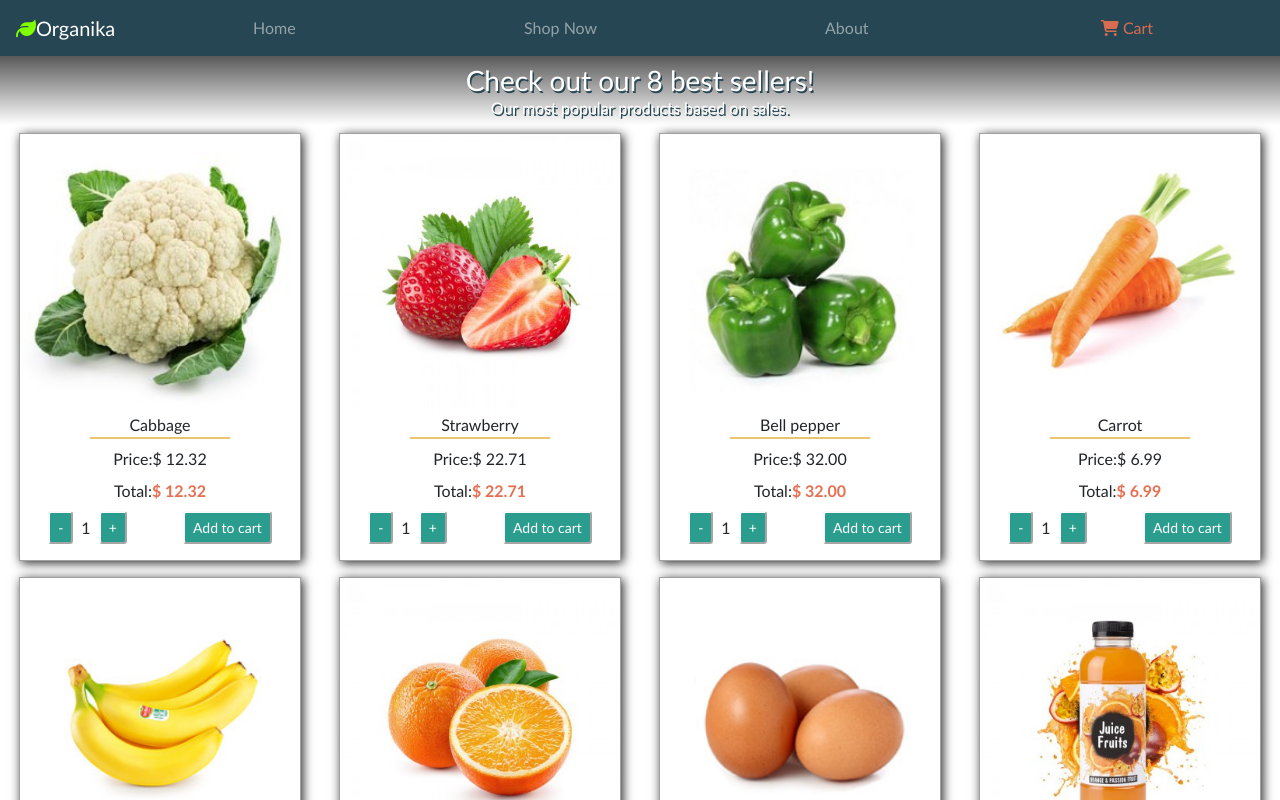
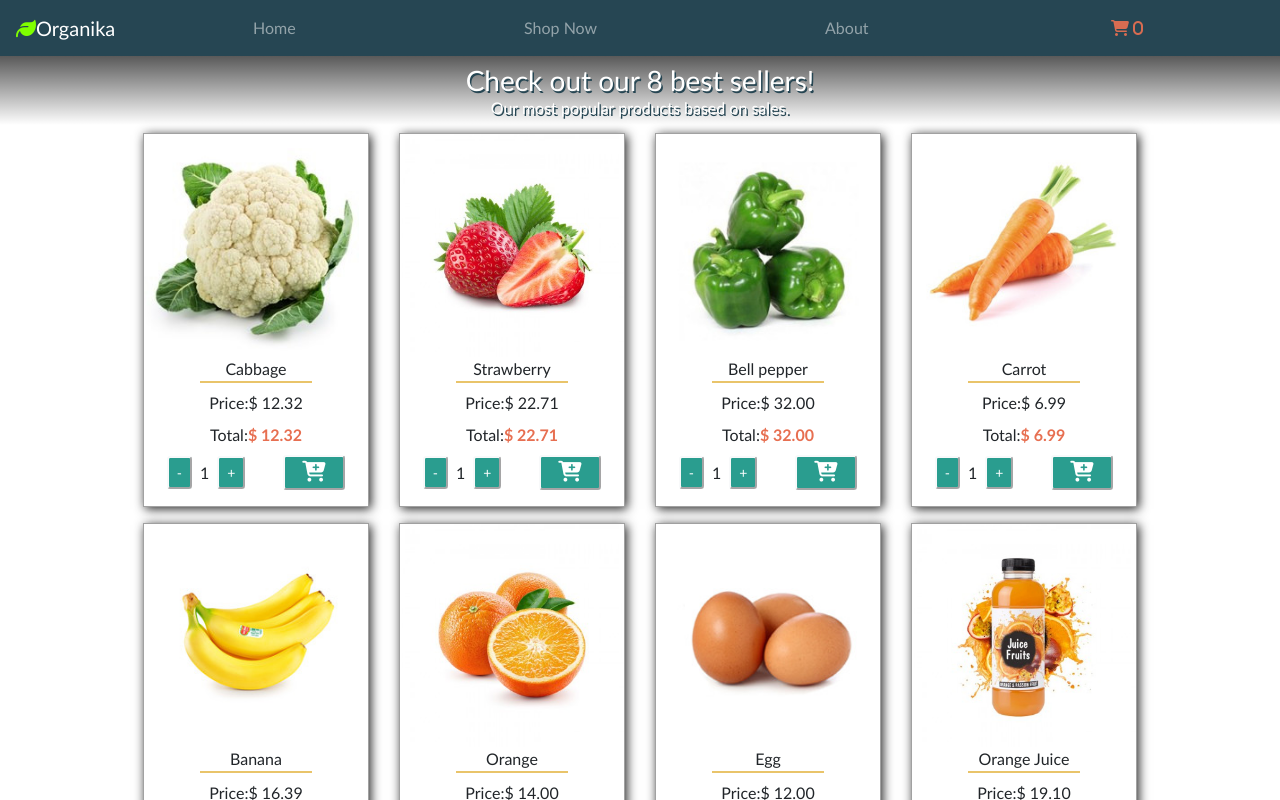
Before and after one commit to TraeDavis/fsdi108-store, a React (Create React App) app: page /catalog in a window 1280 px wide. Shown: the top 800 px of the page. Built offline with nearby package versions, Linux system fonts and the light colour scheme.

Commit message:
changed add to cart icon & styled homepage

```diff
--- a/src/components/article.css
+++ b/src/components/article.css
@@ -1,5 +1,5 @@
 .card{
-    margin: 2% 1%;
+    margin: 4% 1%;
     box-shadow: 2px 2px 10px black;
 }
 .card:hover{
--- a/src/components/catalog.css
+++ b/src/components/catalog.css
@@ -2,6 +2,8 @@
     display: flex;
     justify-content: space-around;
     flex-wrap: wrap;
+    width: 80%;
+    margin: 0 auto;
   }
   .catalog-header{
     /* Permalink - use to edit and share this gradient: https://colorzilla.com/gradient-editor/#000000+0,000000+100&0.65+0,0+100;Neutral+Density */
--- a/src/components/home.css
+++ b/src/components/home.css
@@ -5,7 +5,7 @@
     position: relative;
     display: flex;
     flex-direction: column;
-    /* justify-content: flex-end; */
+    box-shadow: -2px 2px 15px rgb(34, 34, 34);
     background-position: center;
 }
 img{
--- a/src/components/home.jsx
+++ b/src/components/home.jsx
@@ -7,7 +7,6 @@ class Home extends Component {
       <div>
         <header className="home-header">
           <div className="img-container" style={{backgroundImage: "url(/images/banner/countryside-2326787_1920.jpg)"}}>
-
 
           <h1 className="home-heading">Organika, where goodness grows. </h1>
           </div>
--- a/src/components/navBar.css
+++ b/src/components/navBar.css
@@ -22,6 +22,12 @@
 .nav-link{
     width: 100%;
 }
-.nav-link:active{
-    color: white;
+.active{
+    color: rgba(255,255,255,.5)!important;
 }
+.active:hover{
+    color: rgba(255,255,255,.75)!important;
+}
+.active:focus{
+    color: white!important;
+}
--- a/src/components/navBar.jsx
+++ b/src/components/navBar.jsx
@@ -13,11 +13,11 @@ class NavBar extends Component {
   </button>
   <div className="collapse navbar-collapse" id="navbarNavAltMarkup">
     <div className="navbar-nav">
-      <Link className="nav-link" to="/home">Home <span className="sr-only">(current)</span></Link>
-      <Link className="nav-link" to="/catalog">Shop Now</Link>
-      <Link className="nav-link" to="/about">About</Link>
+      <Link className="nav-link active" to="/home">Home</Link>
+      <Link className="nav-link active" to="/catalog">Shop Now</Link>
+      <Link className="nav-link active" to="/about">About</Link>
       <div className="cart-container">
-      <Link className="nav-link active cart" to="/cart"><i className="fas fa-shopping-cart"></i> Cart</Link>
+      <Link className="nav-link cart" to="/cart"><i className="fas fa-shopping-cart"> 0</i></Link>
       </div>{/*  cart-container */}
     </div>
   </div>
--- a/src/components/qp.css
+++ b/src/components/qp.css
@@ -17,6 +17,8 @@
 .btn-sm{
     background-color: #2A9D8F!important;
     color: white!important;
-
-
 }
+.fa-cart-plus{
+    font-size: 1.3rem;
+    padding: 0rem .6rem;
+}
--- a/src/components/quantityPicker.jsx
+++ b/src/components/quantityPicker.jsx
@@ -18,7 +18,7 @@ class QuantityPicker extends Component {
             +
           </button>
         </div>
-        <button onClick={this.addToCart} className="btn-sm btn-light add-to-cart">Add to cart</button>
+        <button onClick={this.addToCart} className="btn-sm btn-light add-to-cart"><i className="fas fa-cart-plus"></i></button>
       </div>
     );
   }
```
